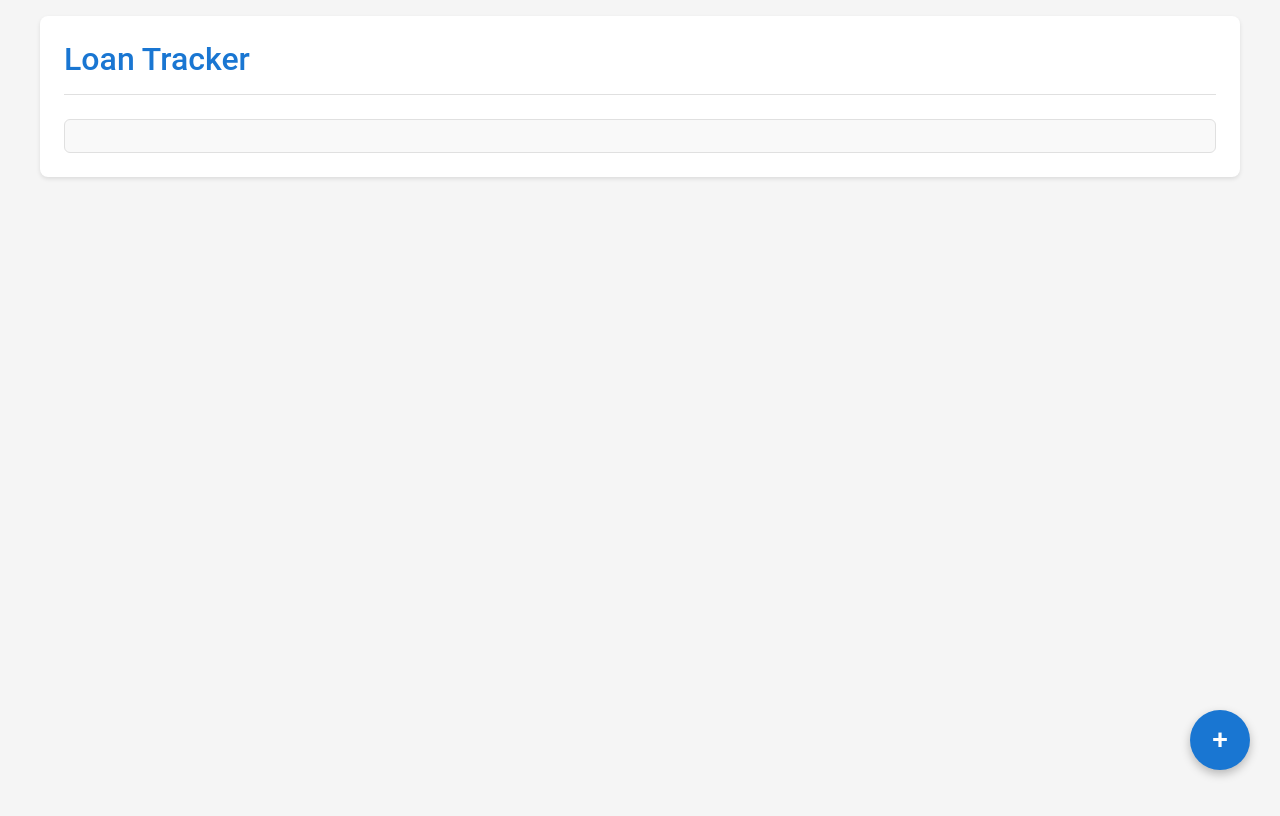
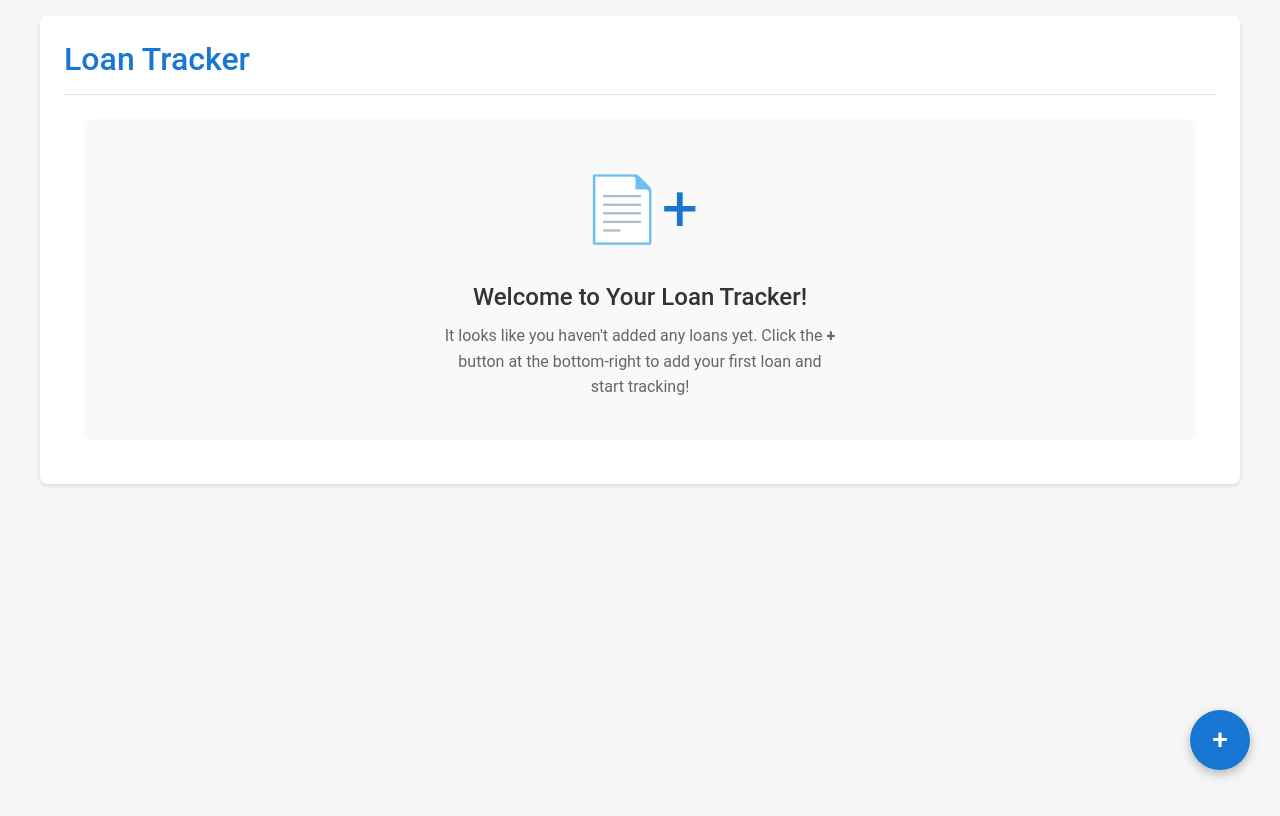
Before and after one commit to dubeyanurag/loan-tracker, a React (Vite) app: page / in a window 1280 px wide. Built offline with nearby package versions, Linux system fonts and the light colour scheme; what chartjs-plugin-zoom would draw is missing.

Commit message:
feat: Add EmptyState component for initial view
Created an EmptyState component with a welcoming message and icon. App.tsx now renders this component when no loans are present, guiding users to add their first loan via the FAB.

```diff
--- a/src/App.tsx
+++ b/src/App.tsx
@@ -2,12 +2,13 @@
 import styled from 'styled-components';
 import LoanForm from './components/LoanForm';
 import LoanList from './components/LoanList';
-import { useAppStateWithEdit, useAppDispatch } from './contexts/AppContext'; // Use AppStateWithEdit
+import { useAppStateWithEdit, useAppDispatch } from './contexts/AppContext';
 import LoanDetailsDisplay from './components/LoanDetailsDisplay';
 import ShareState from './components/ShareState';
 import OverallSummary from './components/OverallSummary';
-import Modal from './components/Modal'; // Import Modal
-import EditLoanDetailsForm from './components/EditLoanDetailsForm'; // Import Edit Form
+import Modal from './components/Modal';
+import EditLoanDetailsForm from './components/EditLoanDetailsForm';
+import EmptyState from './components/EmptyState'; // Import EmptyState
 
 const AppContainer = styled.div`
   position: relative;
@@ -52,7 +53,7 @@ const Section = styled.section`
 
 
 function App() {
-  const { selectedLoanId, loans, editingLoanId } = useAppStateWithEdit(); // Get editingLoanId
+  const { selectedLoanId, loans, editingLoanId } = useAppStateWithEdit();
   const dispatch = useAppDispatch();
   const selectedLoan = loans.find(loan => loan.id === selectedLoanId);
   const loanToEdit = loans.find(loan => loan.id === editingLoanId);
@@ -65,18 +66,22 @@ function App() {
     <AppContainer>
       <HeaderContainer>
         <MainTitle>Loan Tracker</MainTitle>
-        {loans.length > 0 && <ShareState />} {/* Conditionally render ShareState */}
+        {loans.length > 0 && <ShareState />}
       </HeaderContainer>
 
-      {loans.length > 0 && <OverallSummary />} {/* Conditionally render OverallSummary if it makes sense */}
+      <LoanForm /> {/* FAB is inside LoanForm and always visible, outside ContentLayout for stacking */}
 
+      {loans.length === 0 ? (
+        <EmptyState />
+      ) : (
+        <>
+          <OverallSummary />
           <ContentLayout>
             <Section>
-          <LoanForm /> {/* FAB is inside LoanForm and always visible */}
+              {/* LoanForm is now only the FAB, actual form is in modal */}
               <LoanList />
             </Section>
 
-        {loans.length > 0 && ( /* Only show this section if there are loans */
             <Section>
               {selectedLoan ? (
                 <div>
@@ -84,12 +89,12 @@ function App() {
                   <LoanDetailsDisplay loan={selectedLoan} />
                 </div>
               ) : (
-              // This message is shown if loans exist but none is selected
                 <p style={{ textAlign: 'center', color: '#777', marginTop: '30px' }}>Select a loan to see details.</p>
               )}
             </Section>
+          </ContentLayout>
+        </>
       )}
-      </ContentLayout>
 
       {/* Edit Loan Modal */}
       {loanToEdit && (
--- /dev/null
+++ b/src/components/EmptyState.tsx
@@ -0,0 +1,68 @@
+// src/components/EmptyState.tsx
+import React from 'react';
+import styled, { keyframes } from 'styled-components';
+
+const fadeIn = keyframes`
+  from {
+    opacity: 0;
+    transform: translateY(10px);
+  }
+  to {
+    opacity: 1;
+    transform: translateY(0);
+  }
+`;
+
+const EmptyStateContainer = styled.div`
+  display: flex;
+  flex-direction: column;
+  align-items: center;
+  justify-content: center;
+  padding: 40px 20px;
+  text-align: center;
+  border-radius: 8px;
+  background-color: #f9f9f9; // Light background for the empty state itself
+  margin: 20px; // Give it some margin if it's replacing a section
+  animation: ${fadeIn} 0.5s ease-out;
+`;
+
+const EmptyStateIcon = styled.div`
+  font-size: 4rem; // Large icon
+  color: #1976d2; // Theme color
+  margin-bottom: 20px;
+  // Simple piggy bank or document icon using text/emoji
+  // For a more professional look, an SVG would be better.
+`;
+
+const EmptyStateTitle = styled.h3`
+  font-size: 1.5rem;
+  color: #333;
+  margin-bottom: 10px;
+`;
+
+const EmptyStateMessage = styled.p`
+  font-size: 1rem;
+  color: #666;
+  line-height: 1.6;
+  max-width: 400px;
+`;
+
+const EmptyState: React.FC = () => {
+  return (
+    <EmptyStateContainer>
+      <EmptyStateIcon>
+        {/* Using a simple document with plus, or piggy bank emoji */}
+        {/* For better visuals, replace with an SVG icon */}
+        📄+
+        {/* Alternative: 🐖💰 */}
+      </EmptyStateIcon>
+      <EmptyStateTitle>Welcome to Your Loan Tracker!</EmptyStateTitle>
+      <EmptyStateMessage>
+        It looks like you haven't added any loans yet.
+        Click the <strong>+</strong> button at the bottom-right to add your first loan and start tracking!
+      </EmptyStateMessage>
+    </EmptyStateContainer>
+  );
+};
+
+export default EmptyState;
```
Lines whose indentation alone changed are shown as unchanged.
